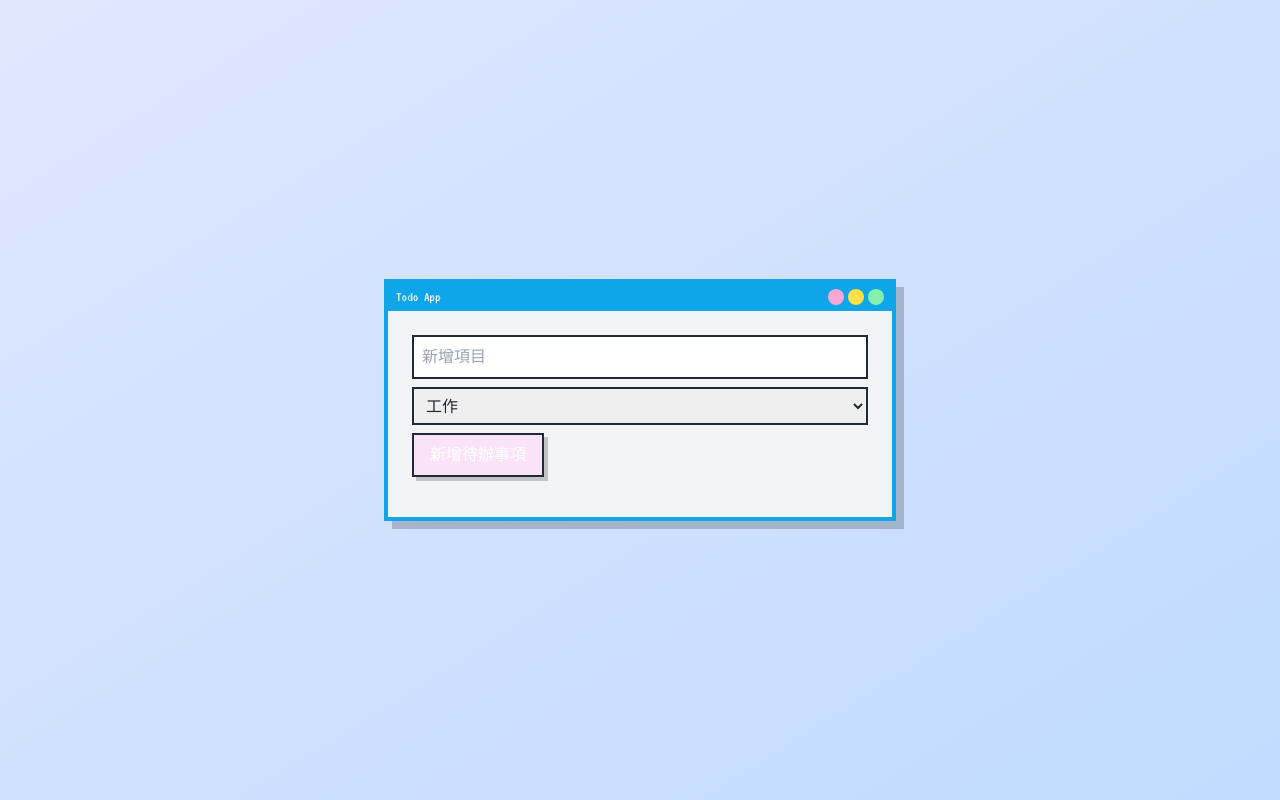
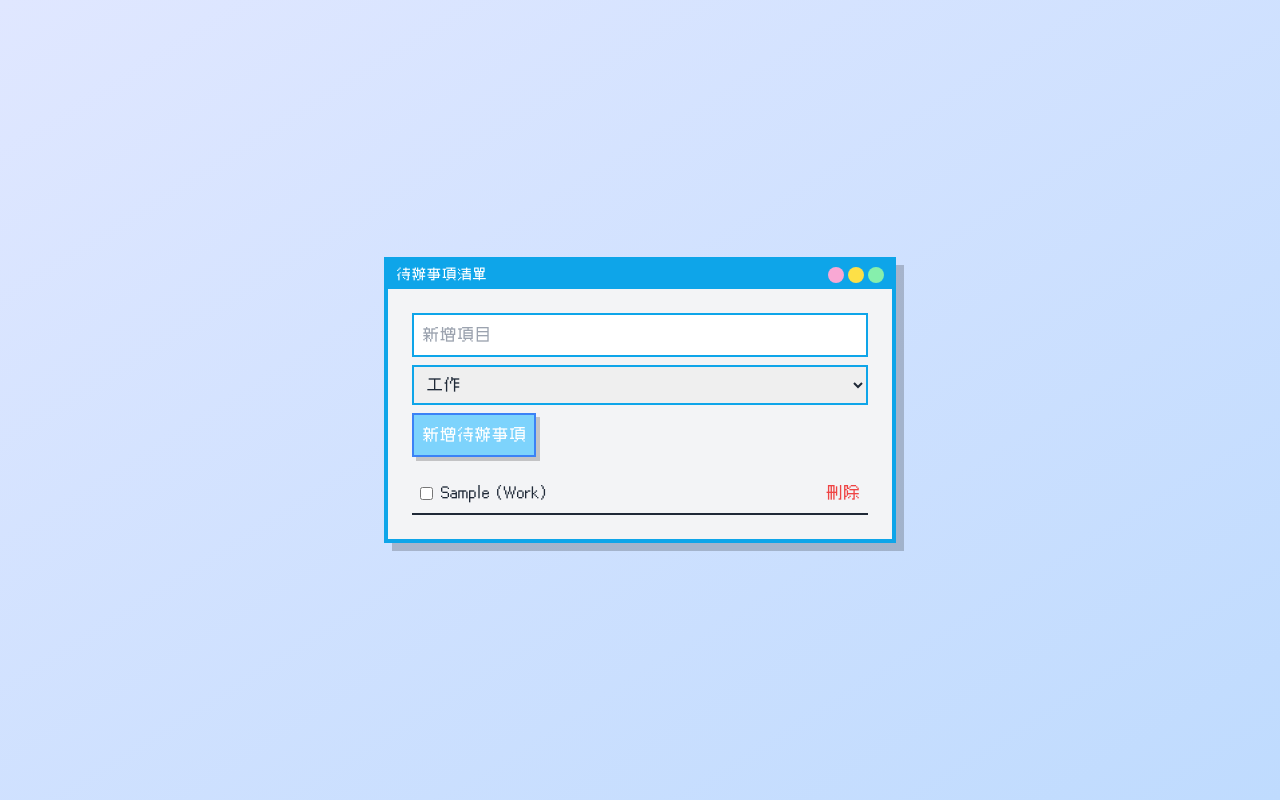
Before and after one commit to hihicherry/retro-todo-app, a React (Vite) app: page / in a window 1280 px wide. Both pictures are taken after typing "Sample" into the empty fields and a click on the button "新增待辦事項". Built offline with nearby package versions, Linux system fonts and the light colour scheme.

Commit message:
新增TaskList和TaskItem顯示與管理待辦項目
Add TaskList and TaskItem for task display and management

```diff
--- a/src/App.jsx
+++ b/src/App.jsx
@@ -1,17 +1,18 @@
-// src/App.jsx
 import React from "react";
 import { TodoProvider } from "./context/TodoContext";
 import PixelWindow from "./components/PixelWindow";
 import TaskForm from "./components/TaskForm";
+import TaskList from "./components/TaskList";
 import "./index.css";
 
 function App() {
 	return (
 		<TodoProvider>
 			<div className="min-h-screen bg-gradient-to-br from-indigo-100 to-blue-200 flex items-center justify-center p-4">
-				<PixelWindow title="Todo App">
+				<PixelWindow title="待辦事項清單">
 					<div className="p-4">
 						<TaskForm />
+						<TaskList />
 					</div>
 				</PixelWindow>
 			</div>
--- a/src/components/TaskForm.jsx
+++ b/src/components/TaskForm.jsx
@@ -21,13 +21,13 @@ function TaskForm() {
 				value={text}
 				onChange={(e) => setText(e.target.value)}
 				placeholder="新增項目"
-				className="border-2 border-gray-800 p-2 w-full mb-2 font-pixel text-gray-800 focus:outline-none focus:border-primary"
+				className="border-2 border-sky-500 p-2 w-full mb-2 font-pixel text-gray-800 focus:outline-none focus:border-sky-300"
 				aria-label="Task description"
 			/>
 			<select
 				value={category}
 				onChange={(e) => setCategory(e.target.value)}
-				className="border-2 border-gray-800 p-2 w-full mb-2 font-pixel text-gray-800 focus:outline-none"
+				className="border-2 border-sky-500 p-2 w-full mb-2 font-pixel text-gray-800 focus:outline-none"
 				aria-label="項目類別"
 			>
 				<option value="Work">工作</option>
@@ -35,7 +35,7 @@ function TaskForm() {
 			</select>
 			<button
 				type="submit"
-				className="bg-primary text-white px-4 py-2 border-2 border-gray-800 shadow-[4px_4px_0_0_rgba(0,0,0,0.2)] hover:shadow-none transition-all font-pixel"
+				className="bg-sky-300 text-white px-2 py-2 border-2 border-blue-500 shadow-[4px_4px_0_0_rgba(0,0,0,0.2)] hover:shadow-none transition-all font-pixel"
 			>
 				新增待辦事項
 			</button>
--- /dev/null
+++ b/src/components/TaskItem.jsx
@@ -0,0 +1,38 @@
+import React, { useContext } from "react";
+import { TodoContext } from "../context/TodoContext";
+
+function TaskItem({ todo }) {
+	const { toggleTodo, deleteTodo } = useContext(TodoContext);
+
+	return (
+		<div className="flex items-center p-2 border-b-2 border-gray-800">
+			<input
+				type="checkbox"
+				checked={todo.completed}
+				onChange={() => toggleTodo(todo.id)}
+				className="mr-2 accent-primary"
+				aria-label={`Mark ${todo.text} as ${
+					todo.completed ? "incomplete" : "complete"
+				}`}
+			/>
+			<span
+				className={`flex-1 font-pixel ${
+					todo.completed
+						? "line-through text-gray-500"
+						: "text-gray-800"
+				}`}
+			>
+				{todo.text} ({todo.category})
+			</span>
+			<button
+				onClick={() => deleteTodo(todo.id)}
+				className="text-red-500 font-pixel hover:text-red-700"
+				aria-label={`Delete ${todo.text}`}
+			>
+				刪除
+			</button>
+		</div>
+	);
+}
+
+export default TaskItem;
--- /dev/null
+++ b/src/components/TaskList.jsx
@@ -0,0 +1,21 @@
+import React, { useContext } from "react";
+import { TodoContext } from "../context/TodoContext";
+import TaskItem from "./TaskItem";
+
+function TaskList() {
+	const { todos } = useContext(TodoContext);
+
+	return (
+		<div className="max-h-64 overflow-y-auto">
+			{todos.length === 0 ? (
+				<p className="text-gray-500 font-pixel text-center">
+					尚未新增待辦事項！
+				</p>
+			) : (
+				todos.map((todo) => <TaskItem key={todo.id} todo={todo} />)
+			)}
+		</div>
+	);
+}
+
+export default TaskList;
--- a/src/index.css
+++ b/src/index.css
@@ -1,9 +1,13 @@
-@import url('https://fonts.googleapis.com/css2?family=VT323&display=swap');
+
+/* 定義俐方體 11 號字體 */
+@font-face {
+	font-family: "pixel";
+	src: url("/fonts/Cubic_11.woff2") format("woff2");
+	font-weight: normal;
+	font-style: normal;
+	font-display: swap;
+}
 
 @tailwind base;
 @tailwind components;
 @tailwind utilities;
-
-body {
-  font-family: 'VT323', monospace;
-}
--- a/tailwind.config.js
+++ b/tailwind.config.js
@@ -4,7 +4,7 @@ export default {
 	theme: {
 		extend: {
 			fontFamily: {
-				pixel: ["VT323", "monospace"], // 像素字型，與網站一致
+				pixel: ['"pixel"', "sans-serif"], // 像素字型，與網站一致
 			},
 			colors: {
 				primary: "#fae3f9", // 粉色
```
Also changed, not shown: public/fonts/Cubic_11.woff2 (added).
